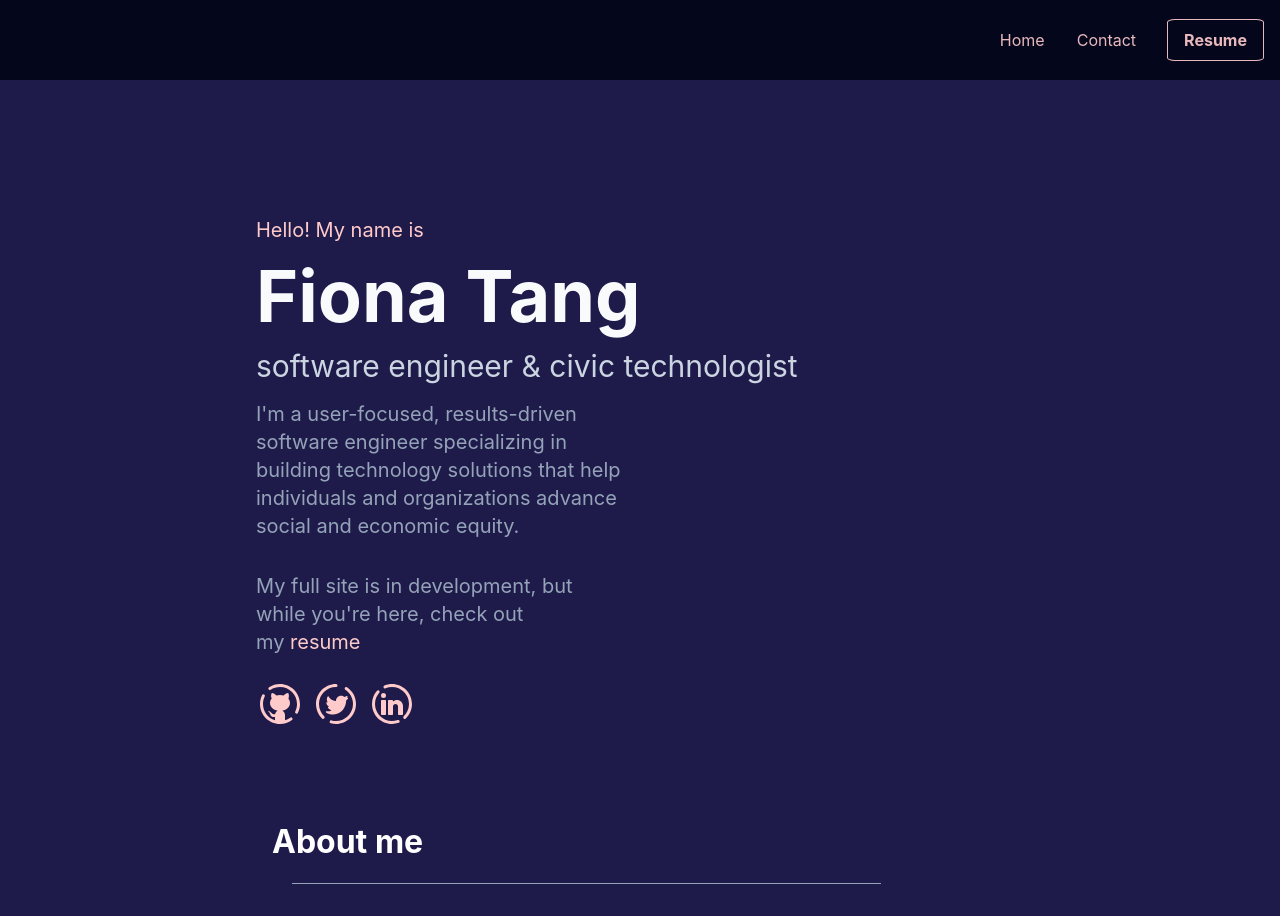
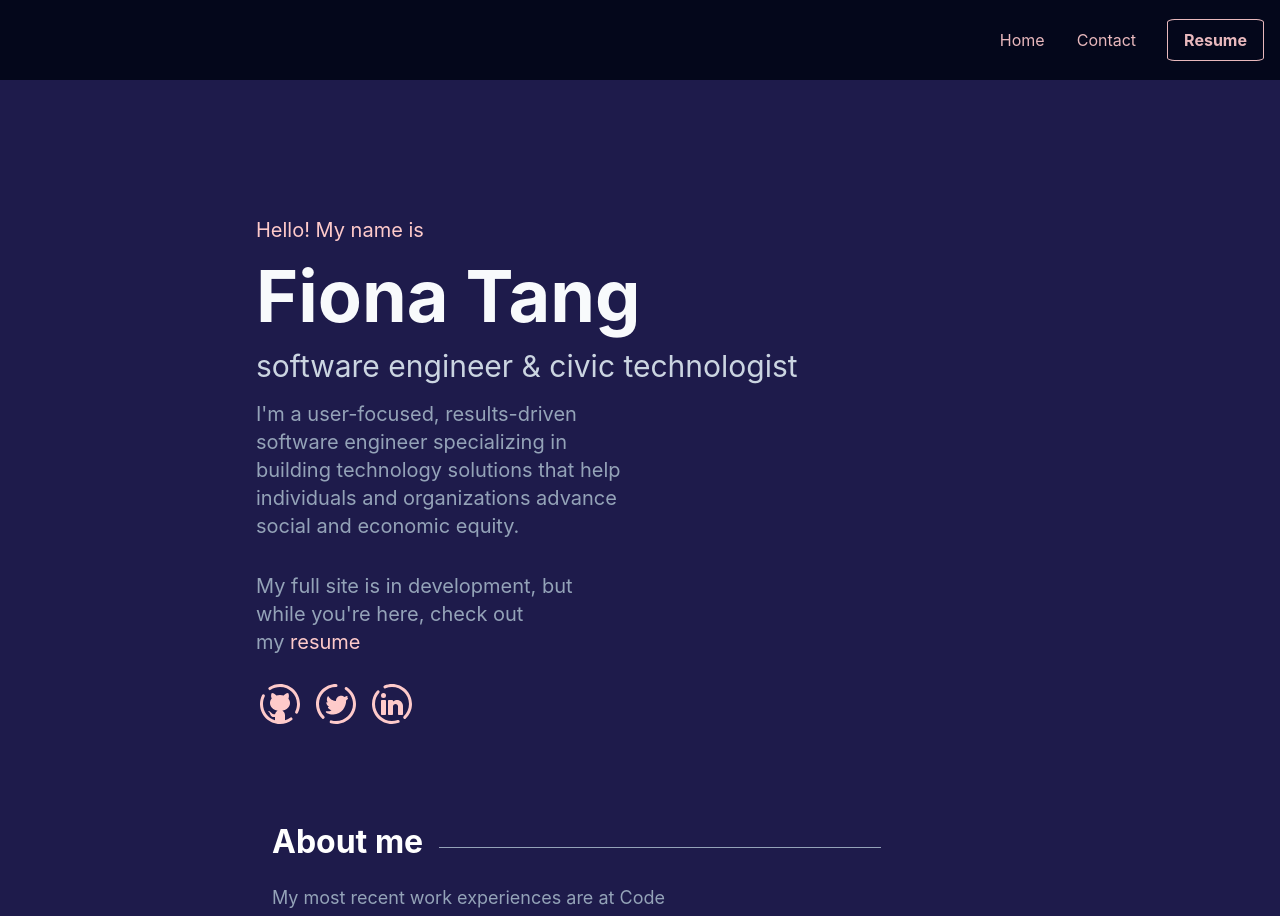
Before and after one commit to fionatagious/fiona.works, a Next.js app: page / in a window 1280 px wide. Shown: the top 916 px of the page. Built offline with nearby package versions, Linux system fonts and the light colour scheme.

Commit message:
remove hover effects from writings; change heading; fix indentation

```diff
--- a/pages/index.js
+++ b/pages/index.js
@@ -31,7 +31,7 @@ export default function Home() {
         </Grid>
         <Grid item xs={12} className="px-2 md:px-16 xl:px-32 pt-20 mt-20">
           <div className="heading text-slate-400 font-bold text-md text-center sm:text-left text-2xl sm:text-3xl m-4">
-            Written Works
+            Featured Writings
           </div>
           <Writings />
         </Grid>
--- a/pages/writings/index.js
+++ b/pages/writings/index.js
@@ -17,7 +17,7 @@ export default function Writings() {
           <Grid item xs={12}>
             <div className="text-left text-sm sm:text-md text-white my-2">
               <Link
-                className="link-animation"
+                className="writings-link-animation"
                 href="https://codeforamerica.org/news/limits-technology-homelessness/"
               >
                 When A Cool Shiny App Won't Cut It: Recognizing the Limits of
@@ -27,7 +27,7 @@ export default function Writings() {
             </div>
             <div className="text-left text-sm sm:text-md text-white my-2">
               <Link
-                className="link-animation"
+                className="writings-link-animation"
                 href="https://codeforamerica.org/news/meet-the-community-fellows-team-adams-county/"
               >
                 Meet the Community Fellows: Team Adams County&nbsp;
@@ -36,7 +36,7 @@ export default function Writings() {
             </div>
             <div className="text-left text-sm sm:text-md text-white my-2">
               <Link
-                className="link-animation"
+                className="writings-link-animation"
                 href="https://digitalprivacy.news/2021/04/13/a-terrible-idea/"
               >
                 &apos;A Terrible Idea&apos; Amazon Expands Contactless
@@ -46,7 +46,7 @@ export default function Writings() {
             </div>
             <div className="text-left text-sm sm:text-md text-white my-2">
               <Link
-                className="link-animation"
+                className="writings-link-animation"
                 href="https://digitalprivacy.news/2021/04/16/giving-it-out-like-candy/"
               >
                 &apos;Giving It Out Like Candy&apos; Calif. Bill Seeks to Stop
@@ -56,7 +56,7 @@ export default function Writings() {
             </div>
             <div className="text-left text-sm sm:text-md text-white my-2">
               <Link
-                className="link-animation"
+                className="writings-link-animation"
                 href="https://change-machine.org/change-matters-the-financial-clinics-customer-insights/"
               >
                 Change Matters: The Financial Clinic’s Customer Insights&nbsp;
@@ -65,7 +65,7 @@ export default function Writings() {
             </div>
             <div className="text-left text-sm sm:text-md text-white my-2">
               <Link
-                className="link-animation"
+                className="writings-link-animation"
                 href="https://change-machine.org/when-is-more-not-extra-effective-strategies-for-financial-security/"
               >
                 When is More Not Extra? Effective Strategies for Financial
@@ -75,7 +75,7 @@ export default function Writings() {
             </div>
             <div className="text-left text-sm sm:text-md text-white my-2">
               <Link
-                className="link-animation"
+                className="writings-link-animation"
                 href="https://www.aclu.org/cases/trump-conflicts-interest-foia?document=trump-conflicts-interest-foia-request#"
               >
                 Trump Conflicts of Interest FOIA&nbsp;
@@ -84,7 +84,7 @@ export default function Writings() {
             </div>
             <div className="text-left text-sm sm:text-md text-white my-2">
               <Link
-                className="link-animation"
+                className="writings-link-animation"
                 href="https://www.aclu.org/news/privacy-technology/aclu-foia-seeks-information-about-how-government"
               >
                 ACLU FOIA Seeks Information About How Government Launders
@@ -94,7 +94,7 @@ export default function Writings() {
             </div>
             <div className="text-left text-sm sm:text-md text-white my-2">
               <Link
-                className="link-animation"
+                className="writings-link-animation"
                 href="https://www.aclu.org/legal-document/foia-request-under-freedom-information-act"
               >
                 Parallel Construction FOIA&nbsp;
--- a/styles/globalStyles.js
+++ b/styles/globalStyles.js
@@ -28,11 +28,29 @@ const GlobalStyle = createGlobalStyle`
 		top: -5px;
 		width: 80%;
 		height: 1px;
-		margin-left: 20px;
 		background-color: rgb(148 163 184);
+		margin-left: 1.2rem;
+    margin-right: 1.2rem;
+		@media (min-width: 640px) {
+      margin-left: 1rem;
+      margin-right: 1rem;
+      width: 55%;
+    }
+		@media (min-width: 768px) {
+      margin-left: 1rem;
+      margin-right: 0rem;
+      width: 60%;
+    }
 	}
 
 	.link-animation {
+		color: #fecaca;
+		text-decoration: none;
+		position: relative;
+		display: inline-block;
+	}
+
+	.writings-link-animation {
 		color: #fecaca;
 		text-decoration: none;
 		position: relative;
```
